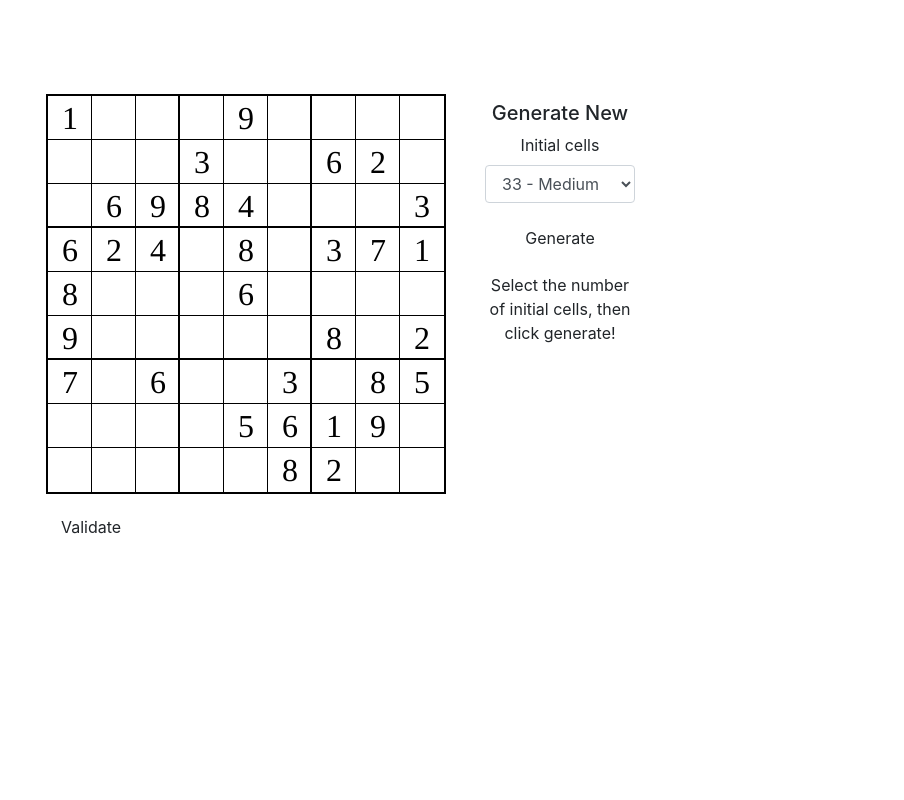
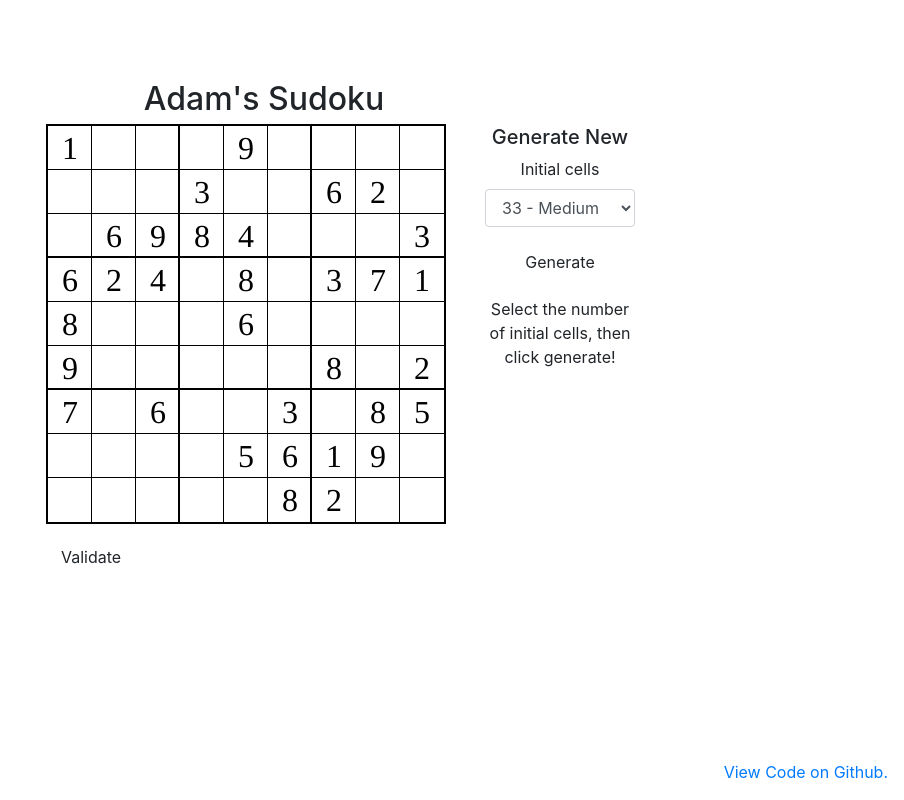
Before and after one commit to adamjamesadair/react-sudoku, a React app: page / in a window 1280 px wide. Shown: the whole page, without its empty margins (376-1280 px from the left). Built offline with nearby package versions, Linux system fonts and the light colour scheme.

Commit message:
Added title and github link

```diff
--- a/src/Board.js
+++ b/src/Board.js
@@ -110,7 +110,8 @@ export default class Board extends React.Component {
   }
 
   render() {
-    return (this.createBoard());
+    return (<div><h2 className="title">Adam's Sudoku</h2>
+  {this.createBoard()}</div>);
   }
 }
 
--- a/src/index.css
+++ b/src/index.css
@@ -71,7 +71,7 @@ input:disabled:hover {
 }
 
 .game {
-  margin-top: 12vh;
+  margin-top: 10vh;
 }
 
 .game-board {
@@ -81,7 +81,7 @@ input:disabled:hover {
 
 .game-menu {
   position: absolute;
-  top: 0;
+  top: 2.5rem;
   right: -10rem;
   width: 10rem;
   text-align: center;
@@ -112,3 +112,13 @@ Button:hover {
 .instructions {
   margin-top: 1rem;
 }
+
+.title {
+  text-align: center;
+}
+
+.github-link{
+  position: absolute;
+  bottom: 1rem;
+  right: 1rem;
+}
--- a/src/index.js
+++ b/src/index.js
@@ -25,6 +25,7 @@ class Game extends React.Component {
           <Menu onGenerate={this.handleGeneration}/>
         </div>
       </div>
+      <a className="github-link" href="https://github.com/adamjamesadair/react-sudoku">View Code on Github.</a>
     </div>);
   }
 }
```
